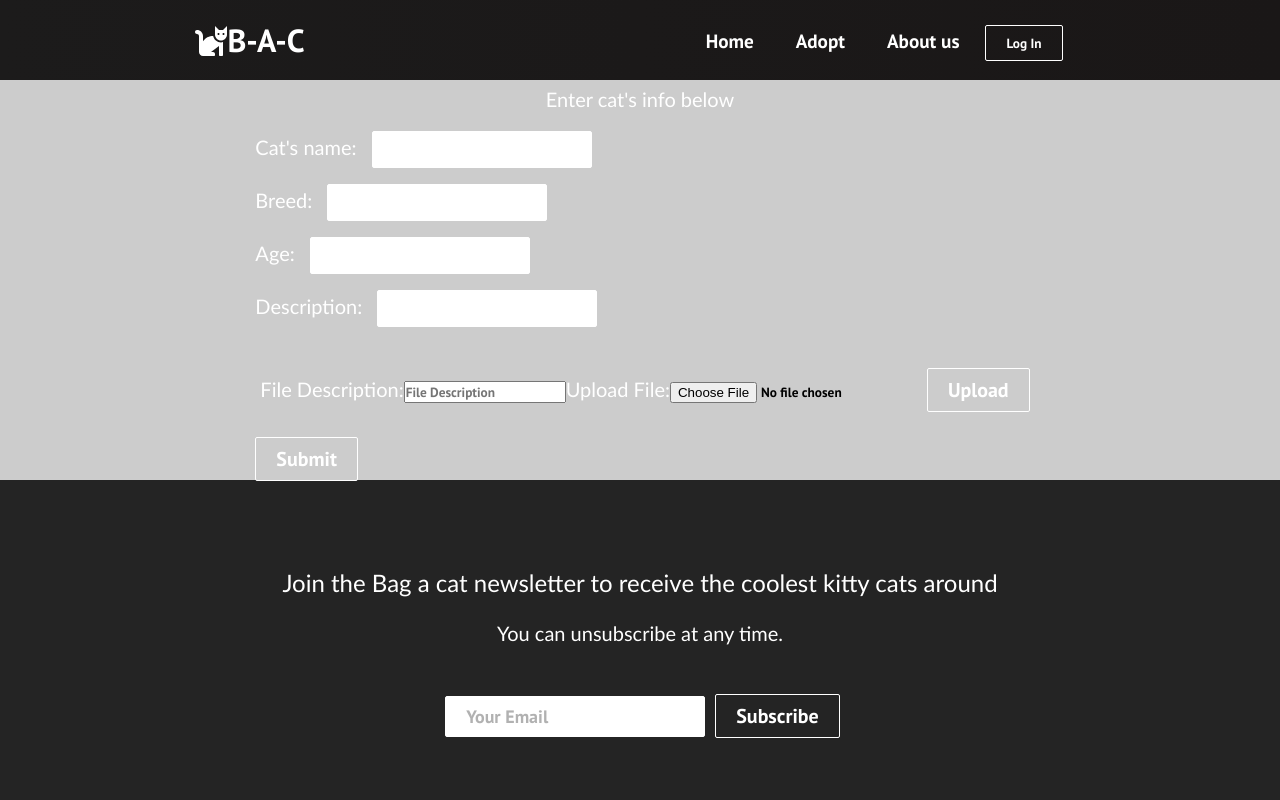
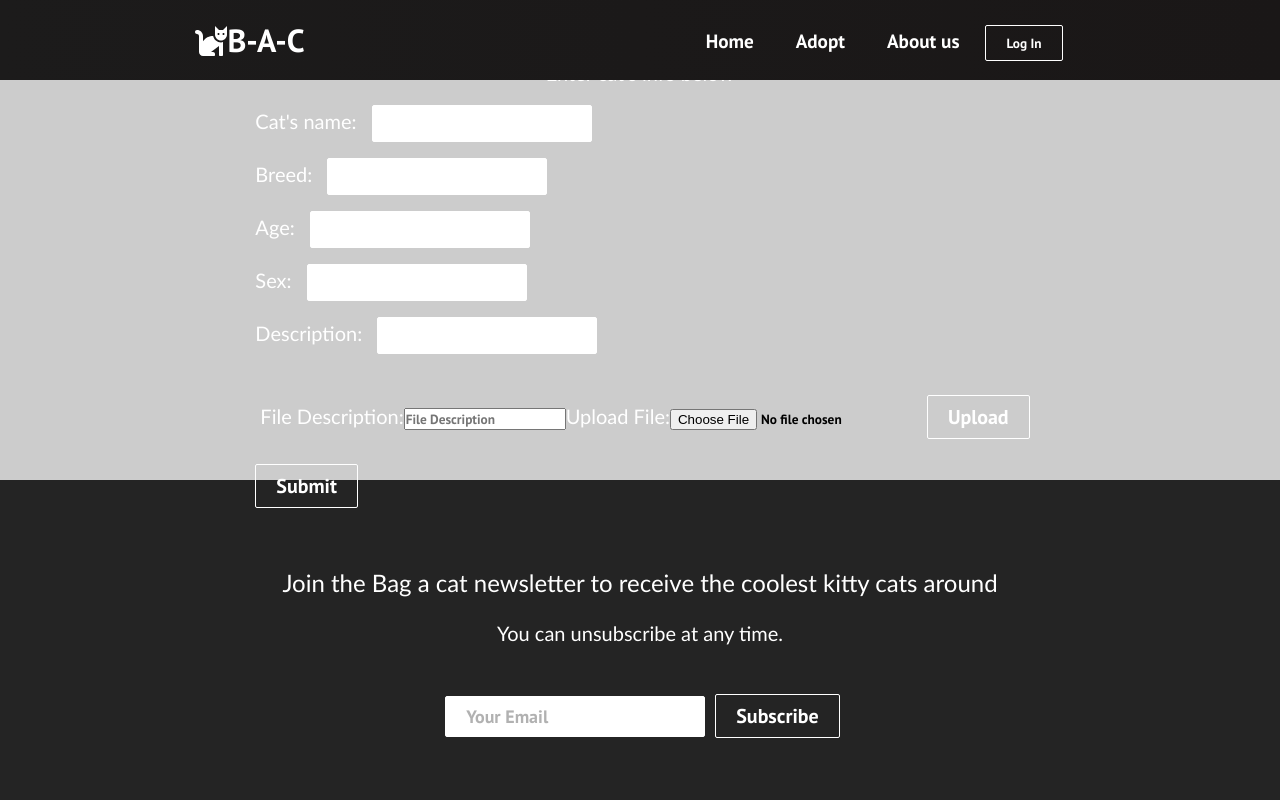
Before and after one commit to steverodrig/Bag-a-Cat, a React (Create React App) app in the folder client/: page /catpost in a window 1280 px wide. Shown: the top 800 px of the page. Built offline with nearby package versions, Linux system fonts and the light colour scheme.

Commit message:
Added sex to post route

```diff
--- a/client/src/component/CatCard/index.js
+++ b/client/src/component/CatCard/index.js
@@ -27,9 +27,12 @@ function CatCard(props) {
         </figure>
         <div className='cards__item__info'>
           <h5 className='cards__item__text'>{props.name}</h5>
+          <hr></hr>
           <br></br>
           <h5 className='cards__item__text'><i className="fas fa-paw"></i> {props.breed}</h5>
-          <h5 className='cards__item__text'>{props.age} months</h5>
+          <hr></hr>
+          <h5 className='cards__item__text'>{props.age} mos</h5>
+          <hr></hr>
           <h5 className='cards__item__text'>{props.sex}</h5>
         </div>
       </Link>
--- a/client/src/pages/catpost.js
+++ b/client/src/pages/catpost.js
@@ -11,6 +11,7 @@ class Catpost extends Component {
         name: " ",
         breed: " ",
         age: " ",
+        sex: " ",
         image: "holder",
         description: " ",
         adopted: false
@@ -65,7 +66,7 @@ class Catpost extends Component {
     };
 
     render() {
-        const { name, breed, description, age } = this.state
+        const { name, breed, description, age, sex } = this.state
         return (
             <>
                 <div className="app-container">
@@ -83,6 +84,10 @@ class Catpost extends Component {
                         <div>
                             <label>Age: </label>
                             <input className='app-input' name="age" value={age} onChange={this.changeHandler} />
+                        </div>
+                        <div>
+                            <label>Sex: </label>
+                            <input className='app-input' name="sex" value={sex} onChange={this.changeHandler} />
                         </div>
                         <div>
                             <label>Description: </label>
```
Also changed, not shown: 1 other file (tests, documents, lock files or other folders).
